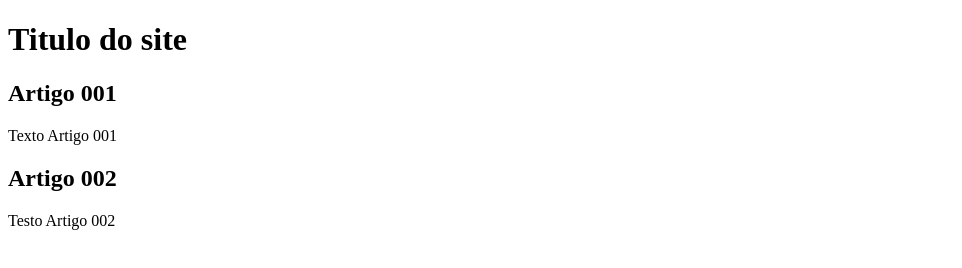
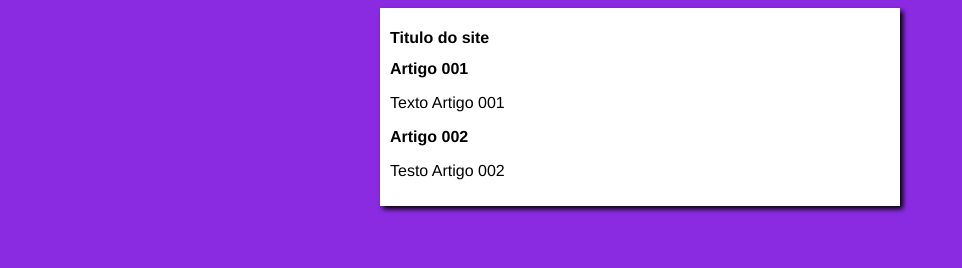
Before and after one commit to Rodrigo98Matos/Projeto-site, a plain HTML site: page index.html in a window 1280 px wide. Shown: the whole page, without its empty margins (0-962 px from the left). Drawn offline with Linux system fonts and the light colour scheme.

Commit message:
iniciei o design

```diff
--- /dev/null
+++ b/estilos/style.css
@@ -0,0 +1,16 @@
+* {
+    font-family: Arual, Helvetica, sans-serif;
+    font-size: 16px;
+}
+
+body {
+    background-color: blueviolet;
+}
+
+main {
+    background-color: white;
+    width: 500px;
+    margin: auto;
+    padding: 10px;
+    box-shadow: 3px 3px 5px rgba(0,0,0,473);
+}
--- a/index.html
+++ b/index.html
@@ -4,6 +4,7 @@
     <meta charset="UTF-8">
     <meta name="viewport" content="width=device-width, initial-scale=1.0">
     <title>Título do site</title>
+    <link rel="stylesheet" href="estilos/style.css">
 </head>
 <body>
     <main>
```
